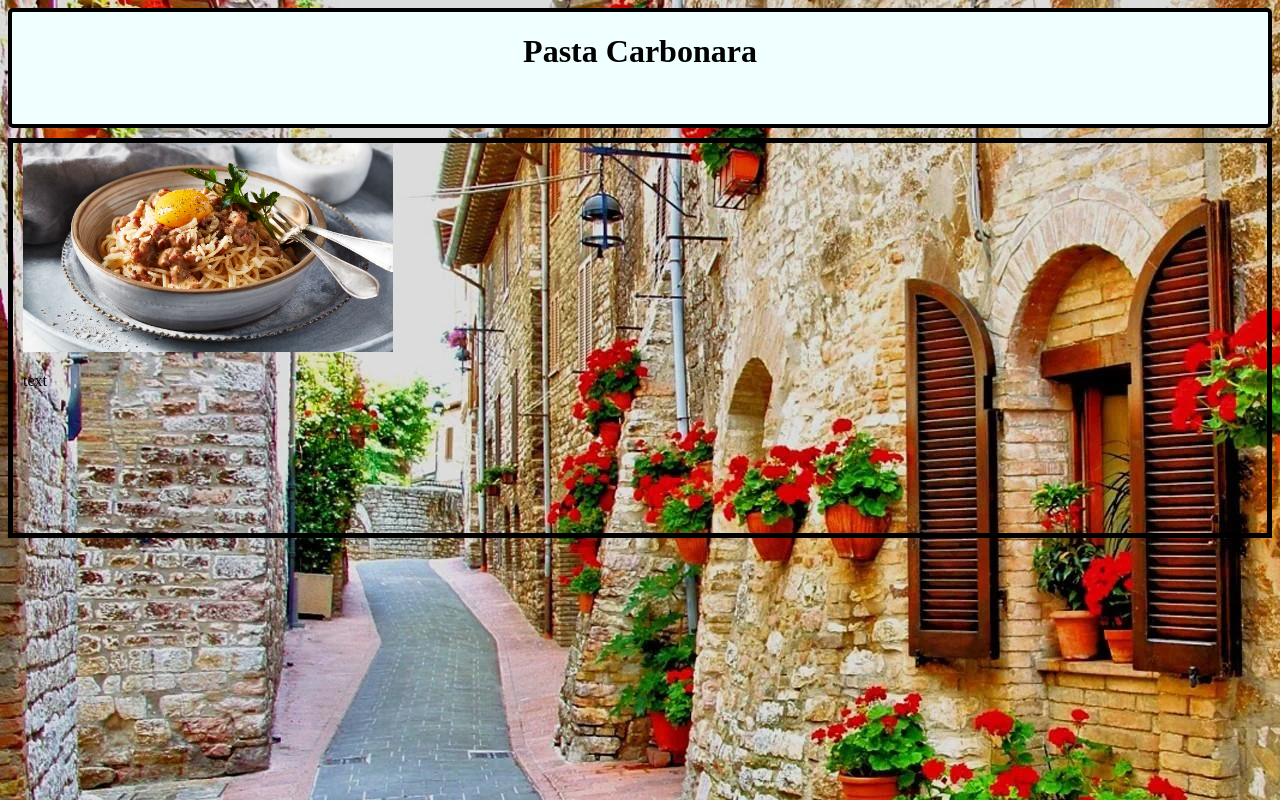
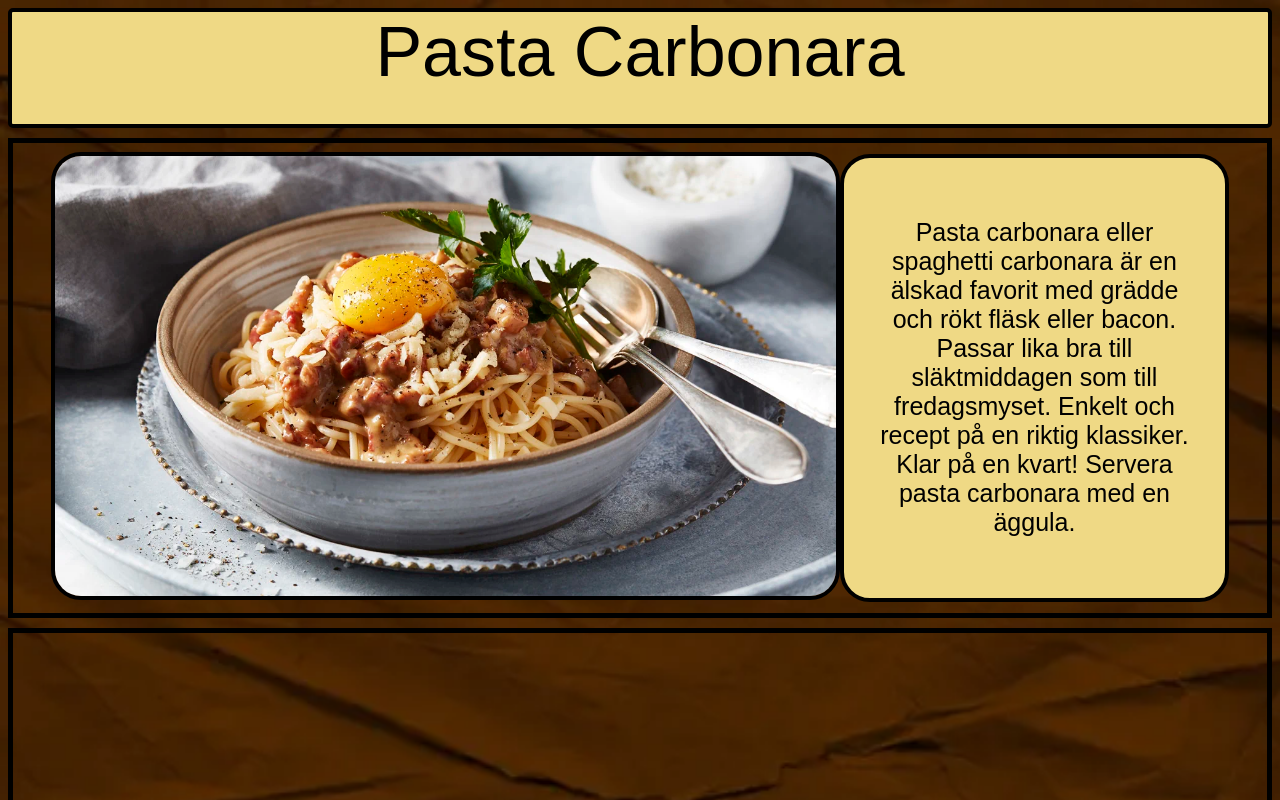
Before and after one commit to TE23E-Andersson-Malte/EgenReceptsida, a plain HTML site: page index.html in a window 1280 px wide. Shown: the top 800 px of the page. Drawn offline with Linux system fonts and the light colour scheme; a web font is replaced by a local one.

Commit message:
Klar med övre diven (bild + info)

```diff
--- a/index.html
+++ b/index.html
@@ -13,10 +13,10 @@
 
     <div id="övre">
         <article>
-            <img id="pasta" src="./img/pasta-carbonara.webp" alt="Bild på Pasta Carbonara">
+            <img id="pasta" class="border" src="./img/pasta-carbonara.webp" alt="Bild på Pasta Carbonara">
         </article>
-        <article>
-            <p>text</p>
+        <article id ="info" class="border">
+            <p>Pasta carbonara eller spaghetti carbonara är en älskad favorit med grädde och rökt fläsk eller bacon. Passar lika bra till släktmiddagen som till fredagsmyset. Enkelt och recept på en riktig klassiker. Klar på en kvart! Servera pasta carbonara med en äggula.</p>
         </article>
     </div>
 
--- a/style.css
+++ b/style.css
@@ -1,30 +1,85 @@
-body{
+@import url('https://fonts.googleapis.com/css2?family=Italianno&display=swap');
+@import url('https://fonts.googleapis.com/css2?family=Italiana&family=Italianno&display=swap');
+
+body {
     display: grid;
     grid-template-columns: 1fr 1fr;
-    grid-template-rows: 15vh 50vh 80vh 20vh 10vh;
-    background-image: url(./img/italia.webp);
+    grid-template-rows: 15vh 60vh 80vh 20vh;
+    background-image: url(./img/bakgrnd.webp);
+    background-repeat: no-repeat;
+    background-size: cover;
     gap: 10px;
 }
 
-header{
+header {
     grid-column: 1/3;
     grid-row: 1/2;
-    background-color: azure;
+    background-color: #EFD985;
     text-align: center;
     border-radius: 5px;
     border: 4px solid black;
 }
 
-#övre{
+h1 {
+    font-family: "Italianno", sans-serif;
+    font-weight: 400;
+    font-style: normal;
+    font-size: 70px;
+    margin: 0%;
+
+}
+
+#övre {
     grid-column: 1/3;
     grid-row: 2/3;
+    display: flex;
+    align-items: center;
+    flex-direction: row;
+    justify-content: space-between;
+    border: 5px solid black;
+    padding-left: 3%;
+    padding-right: 3%;
+}
+
+#pasta {
+    grid-column: 1/2;
+    height: 55vh;
+    width: auto;
+}
+
+#info {
+    background-color: #EFD985;
+    height: 55vh;
+    width: 49%;
+}
+
+#info p {
+    padding: 30px;
+    font-family: "Italiana", sans-serif;
+    font-weight: 400;
+    font-style: normal;
+    font-size: 25px;
+    margin: 0%;
+    text-align: center;
+    padding-top: 60px;
+}
+
+.border {
+    border: 4px solid black;
+    border-radius: 30px;
+}
+
+main {
+    grid-column: 1/3;
+    grid-row: 3/4;
     align-items: center;
     border: 5px solid black;
-    padding-left: 10px;
-    padding-right: 10px;
 }
 
-#pasta{
-    width: 30%;
-    height: auto;
+footer {
+    grid-column: 1/3;
+    grid-row: 4/5;
+    align-items: center;
+    border: 5px solid black;
+    background-color: rgb(71, 71, 71);
 }
```
Also changed, not shown: img/bakgrnd.webp (added).
